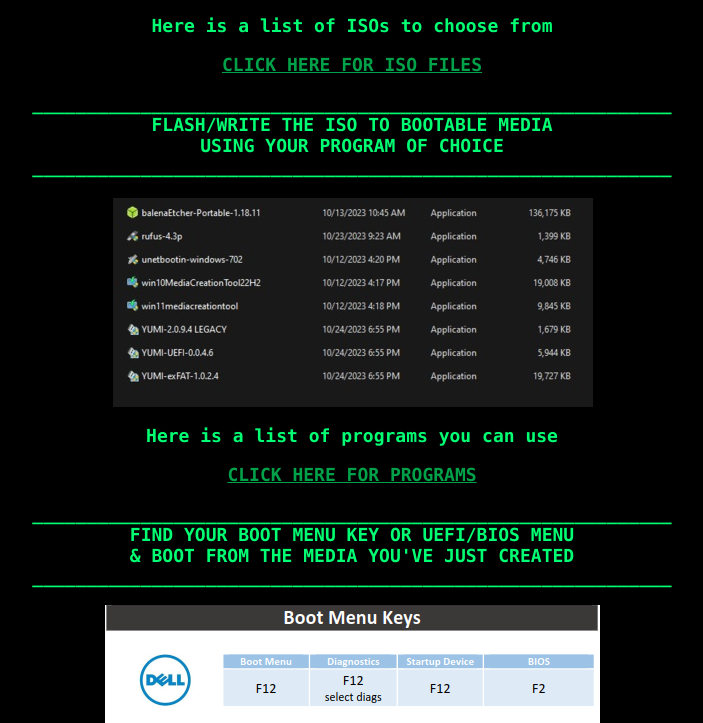
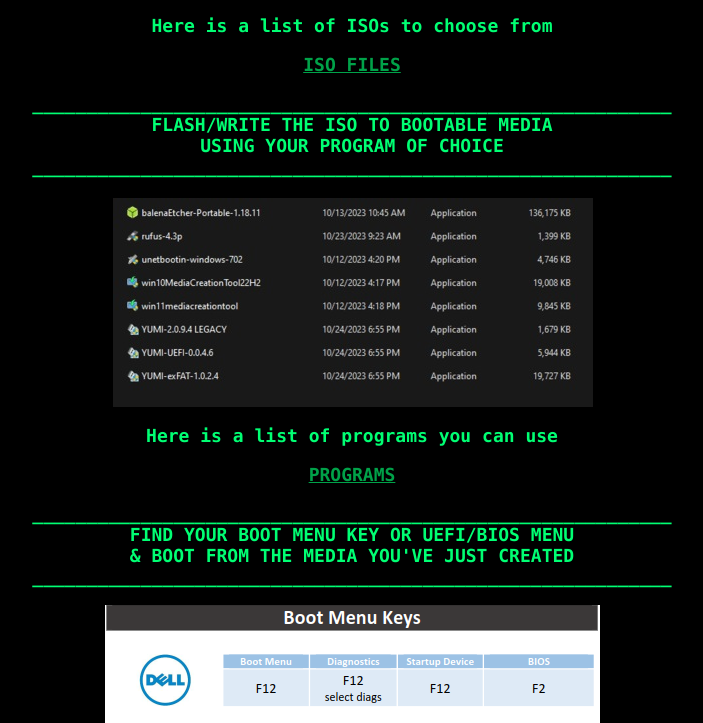
Before and after one commit to anonymouscomputerguide/anonymouscomputerguide.github.io, a plain HTML site: page index.html in a window 1280 px wide. Shown: the part 1157-1880 px from the top of the page, without its empty margins (288-991 px from the left). Drawn offline with Linux system fonts and the light colour scheme.

Commit message:
Update index.html

```diff
--- a/index.html
+++ b/index.html
@@ -46,7 +46,7 @@
     </center>
     <center>Here is a list of ISOs to choose from</center>
     <center>
-            <p><a href="isofiles.html">CLICK HERE FOR ISO FILES</a></p>
+            <p><a href="isofiles.html">ISO FILES</a></p>
         </center>
 
     <center>___________________________________________________________</center>
@@ -63,7 +63,7 @@
     <center>Here is a list of programs you can use</center>
 
  <center>
-            <p><a href="bootprograms.html">CLICK HERE FOR PROGRAMS</a></p>
+            <p><a href="bootprograms.html">PROGRAMS</a></p>
         </center>
 
     <center>___________________________________________________________</center>
@@ -81,7 +81,7 @@
     <center>INSTALL OS</center>
     <center>___________________________________________________________</center>
 <center>
-<p><a href="installos.html">CLICK HERE FOR OS INSTALLATION INSTRUCTIONS</a></p>
+<p><a href="installos.html">INSTALLATION INSTRUCTIONS</a></p>
 </center>
         <center>___________________________________________________________</center>
     <center>VIRTUAL MACHINES</center>
```
